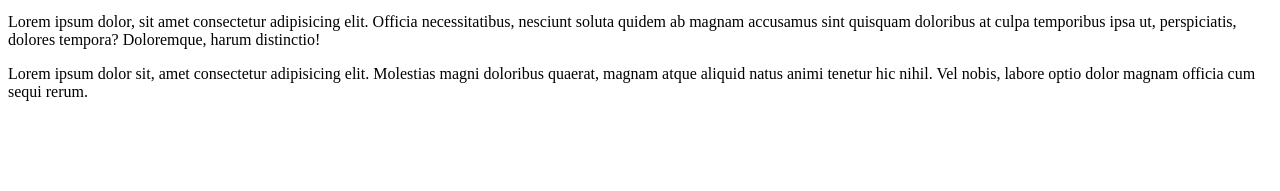
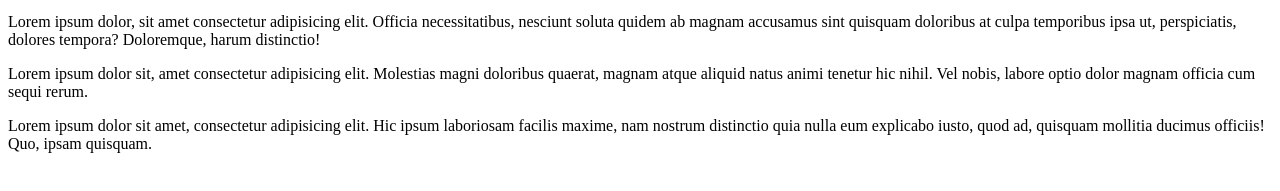
Before and after one commit to Emerson007700/aula-tabela, a plain HTML site: page index.html in a window 1280 px wide. Shown: the part 151-342 px from the top of the page. Drawn offline with Linux system fonts and the light colour scheme.

Commit message:
teste 03

```diff
--- a/index.html
+++ b/index.html
@@ -35,5 +35,6 @@
 
       <p>Lorem ipsum dolor, sit amet consectetur adipisicing elit. Officia necessitatibus, nesciunt soluta quidem ab magnam accusamus sint quisquam doloribus at culpa temporibus ipsa ut, perspiciatis, dolores tempora? Doloremque, harum distinctio!</p>
       <p>Lorem ipsum dolor sit, amet consectetur adipisicing elit. Molestias magni doloribus quaerat, magnam atque aliquid natus animi tenetur hic nihil. Vel nobis, labore optio dolor magnam officia cum sequi rerum.</p>
+      <p>Lorem ipsum dolor sit amet, consectetur adipisicing elit. Hic ipsum laboriosam facilis maxime, nam nostrum distinctio quia nulla eum explicabo iusto, quod ad, quisquam mollitia ducimus officiis! Quo, ipsam quisquam.</p>
 </body>
 </html>
```
